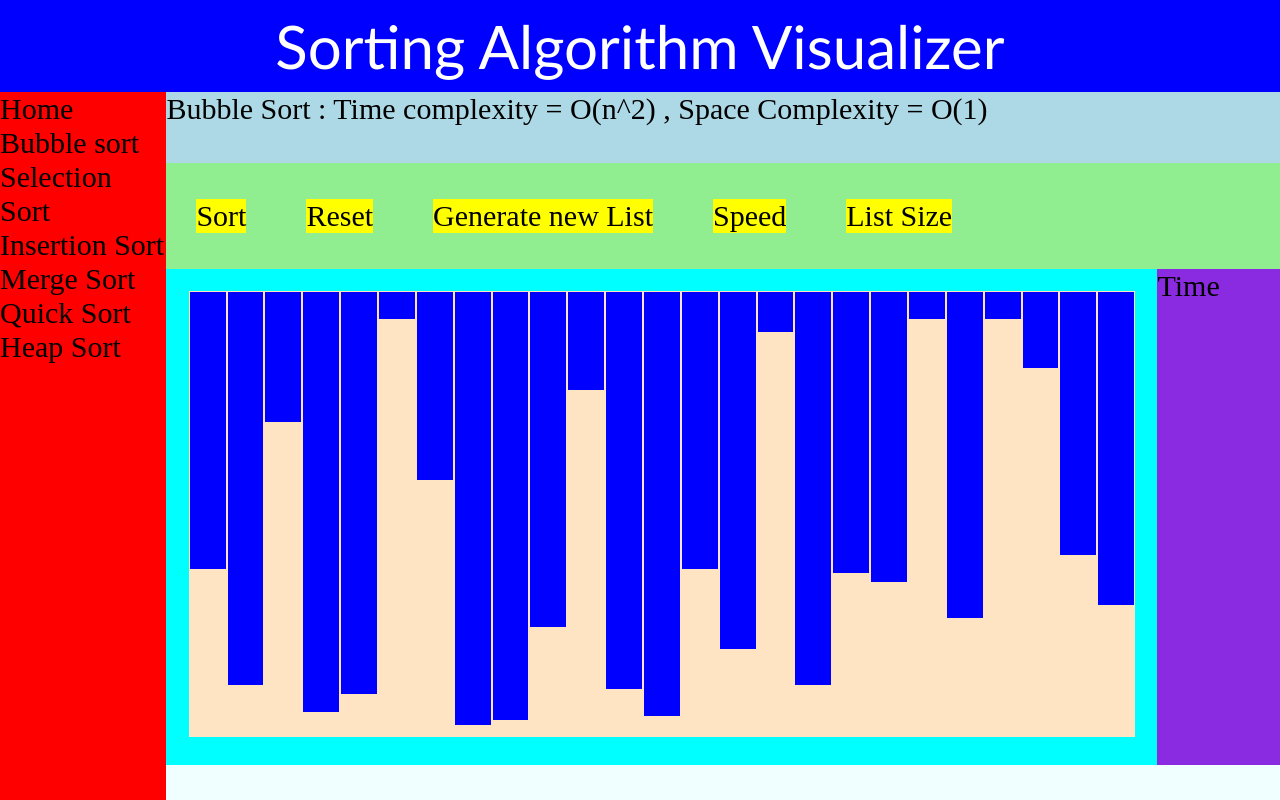
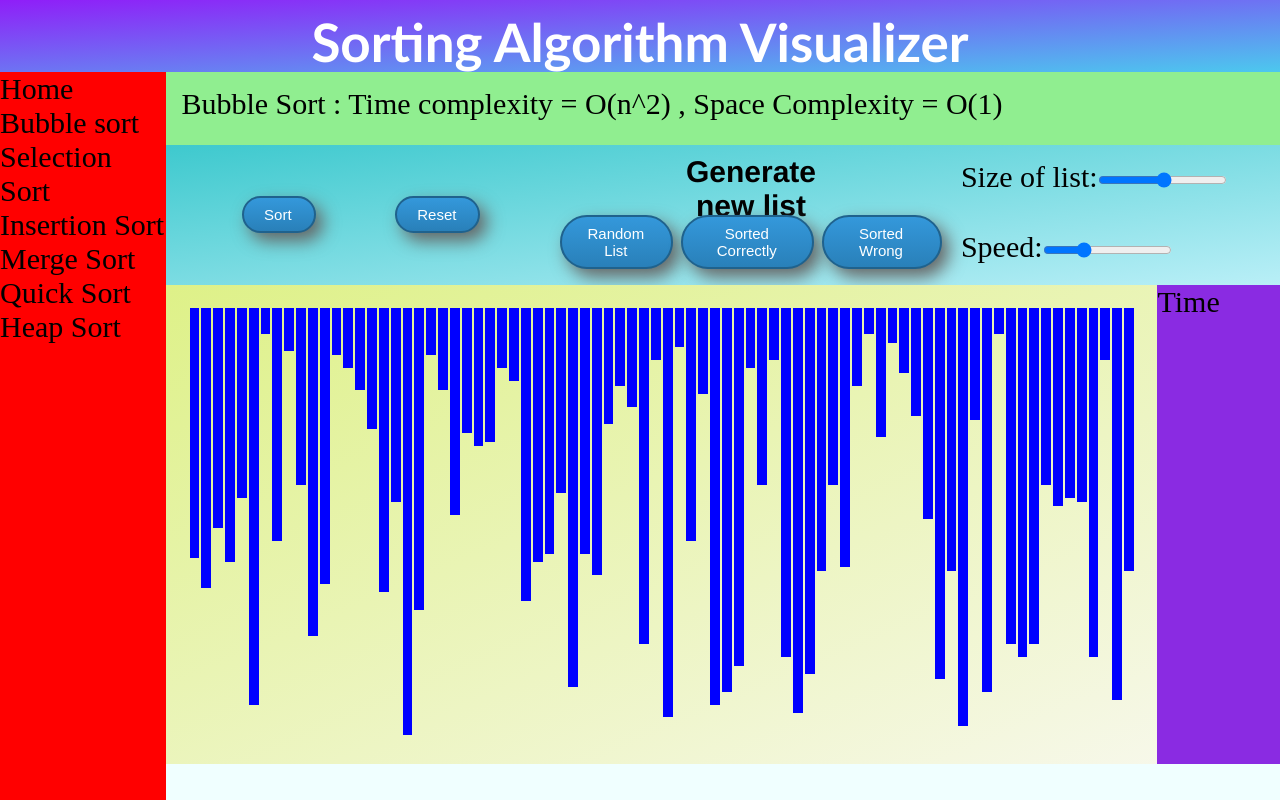
Before and after one commit to sourashis59/sorting-visualizer, a plain HTML site: page index.html in a window 1280 px wide. Drawn offline with Linux system fonts and the light colour scheme.

Commit message:
button update

```diff
--- a/css/styles.css
+++ b/css/styles.css
@@ -25,7 +25,6 @@ body {
     height: 100vh;
 
     font-size: 3rem;
-    background-color: red;
 
     display: flex;
     flex-direction: column;
@@ -34,9 +33,11 @@ body {
 .heading {
     background: blue;
 
-    height: 13%;
+    height: 9%;
 
     text-align: center;
+
+    background: linear-gradient(to top left, #4cc8ee, #8f1ef8);
 }
 
 .heading_text {
@@ -44,13 +45,13 @@ body {
 
     font-family: "Gill Sans", "Gill Sans MT", Calibri, "Trebuchet MS",
         sans-serif;
-    font-size: 6rem;
+    font-size: 5.3rem;
     color: white;
 }
 
 .container {
+    flex: 1;
     height: 100%;
-    background-color: orange;
 
     display: flex;
 }
@@ -68,46 +69,142 @@ body {
 }
 
 .button_container {
-    background-color: lightgreen;
+    background: linear-gradient(to top left, #b9eff7, #3ec9ce);
     display: flex;
-    flex-wrap: nowrap;
+    flex-direction: row;
 
-    height: 15%;
+    /* flex-wrap: nowrap; */
+}
+
+.buttonDiv {
+    width: 35%;
+
+    display: flex;
+    justify-content: space-evenly;
+}
+
+.generateNewListContainer {
+    width: 35%;
+    display: flex;
+    flex-direction: column;
+}
+
+.generateSubButtonContainer {
+    display: flex;
+    justify-content: space-evenly;
+}
+
+#generateNewListHeading {
+    justify-content: center;
+    align-self: center;
+
+    /* background-color: white; */
+
+    font-family: "Franklin Gothic Medium", "Arial Narrow", Arial, sans-serif;
+    font-size: 3rem;
+
+    font-weight: 700;
+    height: 40%;
+    width: 50%;
+    text-align: center;
+    margin-top: 1rem;
+}
+
+.inputDiv {
+    /* margin: 1rem; */
+    display: flex;
+    flex-direction: column;
+}
+
+.listSizeDiv {
+    flex: 1;
+    display: flex;
+
+    margin: 1.5rem;
+}
+
+.listSizeDiv > div {
+    color: black;
+    text-align: center;
 }
 
 .bttn {
-    /* flex: 1; */
+    align-self: center;
 
-    align-self: center;
     justify-content: center;
-    margin: 3rem;
+    margin: 0.4rem;
+    text-align: center;
+}
 
-    background-color: yellow;
+.bttn {
+    background: #3498db;
+    background-image: -webkit-linear-gradient(top, #3498db, #2980b9);
+    background-image: -moz-linear-gradient(top, #3498db, #2980b9);
+    background-image: -ms-linear-gradient(top, #3498db, #2980b9);
+    background-image: -o-linear-gradient(top, #3498db, #2980b9);
+    background-image: linear-gradient(to bottom, #3498db, #2980b9);
+    -webkit-border-radius: 60;
+    -moz-border-radius: 60;
+    border-radius: 60px;
+    -webkit-box-shadow: 7px 8px 17px #666666;
+    -moz-box-shadow: 7px 8px 17px #666666;
+    box-shadow: 7px 8px 17px #666666;
+    font-family: Arial;
+    color: #ffffff;
+    font-size: 15px;
+    padding: 8px 22px 8px 20px;
+    border: solid #1f628d 2px;
+    text-decoration: none;
+}
+
+.bttn:hover {
+    background: #a9fc3c;
+    background-image: -webkit-linear-gradient(top, #a9fc3c, #d9d934);
+    background-image: -moz-linear-gradient(top, #a9fc3c, #d9d934);
+    background-image: -ms-linear-gradient(top, #a9fc3c, #d9d934);
+    background-image: -o-linear-gradient(top, #a9fc3c, #d9d934);
+    background-image: linear-gradient(to bottom, #a9fc3c, #d9d934);
+    text-decoration: underline;
+
+    color: black;
 }
 
 .bttn:hover {
     cursor: pointer;
 }
 
+.disabledButton {
+    background: red;
+}
+
+.disabledButton:hover {
+    cursor: not-allowed;
+    background: red;
+}
+
+input {
+    color: red;
+    background: red;
+}
 .algo_detail {
-    background-color: lightblue;
+    background-color: lightgreen;
     height: 10%;
 }
 
+.algo_detail > p {
+    margin: 1.5rem;
+    color: black;
+}
+
 .list_bar_container {
-    background-color: aqua;
+    background: linear-gradient(to top left, #f8f8ef, #def188);
     flex: 1;
 
     display: flex;
 }
 
-.bottom_bar {
-    background-color: azure;
-    height: 5%;
-}
-
 .list_bar_inner_container {
-    background-color: bisque;
+    /* background: linear-gradient(to top left, #7c69e7, #50107a); */
     height: 90%;
 
     margin: 2%;
@@ -118,9 +215,18 @@ body {
     flex-direction: row;
 }
 
+.bottom_bar {
+    background-color: azure;
+    height: 5%;
+}
+
 .timer {
     background-color: blueviolet;
     height: 100%;
 
     flex: 1;
 }
+
+.hidden {
+    display: none;
+}
--- a/index.html
+++ b/index.html
@@ -12,7 +12,7 @@
 <body>
 
 
-    <div class="heading"><p class="heading_text">Sorting Algorithm Visualizer</p></div>
+    <div class="heading"><h3 class="heading_text ">Sorting Algorithm Visualizer</h3></div>
 
     <div class="container">
 
@@ -31,16 +31,42 @@
 
         <div class="container1">
 
-            <div class="algo_detail">Bubble Sort : Time complexity = O(n^2) , Space Complexity = O(1)</div>
+            <div class="algo_detail"><p>Bubble Sort : Time complexity = O(n^2) , Space Complexity = O(1)</p></div>
 
 
             <div class="button_container">
 
-                <div class=" bttn canBeDisabled" id="sortButton">Sort</div>
-                <div class=" bttn " id="resetButton">Reset</div>
-                <div class="bttn canBeDisabled" id="generateNewListButton">Generate new List</div>
-                <div class="bttn canBeDisabled" id="speedButton">Speed</div>
-                <div class=" bttn canBeDisabled" id="sizeButton" >List Size</div>
+                <div class="buttonDiv">
+                    <button class=" bttn canBeDisabled " id="sortButton">Sort</button>
+                    <button class=" bttn " id="resetButton">Reset</button>
+                </div>
+
+
+                <div class="generateNewListContainer">
+                    <div  id="generateNewListHeading">Generate new list</div>
+
+                    <div class="generateSubButtonContainer">
+                        <button class="generateSubButton bttn canBeDisabled  " id = "generateRandomList">Random List</button>
+                        <button class="generateSubButton bttn canBeDisabled" id = "generateCorrectlySortedList">Sorted Correctly</button>
+                        <button class="generateSubButton bttn canBeDisabled" id = "generateWronglySortedList">Sorted Wrong</button>
+                    </div>
+                </div>
+
+
+
+                <div class="inputDiv">
+
+                    <div class="listSizeDiv">
+                        <div>Size of list:</div>
+                        <input type="range" class ="canBeDisabled" id="listSize" min=5 max=150 step=1 value=80>
+                    </div>
+
+                    <div class="listSizeDiv">
+                        <p>Speed:</p>
+                        <input type="range" class ="canBeDisabled" id="speed" min=1 max=100 step=1 value=30>
+                    </div>
+
+                </div>
 
             </div>
 
@@ -50,12 +76,9 @@
 
 
 
-            <div class="list_bar_container">
+            <div class="list_bar_container ">
 
                 <div class="list_bar_inner_container">
-
-
-
                 </div>
 
                 <div class="timer">
@@ -94,3 +117,8 @@
     <script src="script/bubbleSort.js"></script>
 </body>
 </html>
+
+
+
+<!-- HTML !-->
+<!-- <button class="bttn" role="button">Button 19</button> -->
--- a/script/bubbleSort.js
+++ b/script/bubbleSort.js
@@ -25,5 +25,5 @@ const bubbleSort = async function () {
         );
     }
 
-    console.log("bubble sort function finished");
+    endSorting();
 };
--- a/script/main.js
+++ b/script/main.js
@@ -2,18 +2,31 @@
 
 //*variables declaration
 
-const listSize = 25;
+let listSizeInputElement = document.getElementById("listSize");
+let listSize = Number(listSizeInputElement.value);
+
+let speedInputElement = document.getElementById("speed");
+let speed = Number(speedInputElement.value);
+
 let sortingGoingOn = false;
 
 let listVal = [];
 let listBarDiv = [];
 
+let timeOuts = [];
 let netDelay = 0;
-let delayTime = 100;
+let delayTime = 1000;
 
 const style = getComputedStyle(document.body);
 
-const generateNewListButton = document.getElementById("generateNewListButton");
+const generateRandomListButton = document.getElementById("generateRandomList");
+const generateCorrectlySortedButton = document.getElementById(
+    "generateCorrectlySortedList"
+);
+const generateWronglySortedButton = document.getElementById(
+    "generateWronglySortedList"
+);
+
 const sortButton = document.getElementById("sortButton");
 const barContainer = document.querySelector(".list_bar_inner_container");
 const resetButton = document.querySelector("#resetButton");
@@ -26,12 +39,20 @@ const resetDelayTime = function () {
 };
 
 const resetAll = function () {
+    for (let i = 0; i < timeOuts.length; i++) {
+        clearTimeout(timeOuts[i]);
+    }
+
+    timeOuts = [];
+
     sortingGoingOn = false;
 
     listVal = [];
     listBarDiv = [];
 
     resetDelayTime();
+
+    enableButtonsFun();
 };
 
 //retuns random integer within range [lowRange, highRange)
@@ -40,8 +61,8 @@ const getRandomInt = function (lowRange, highRange) {
     return lowRange + Math.floor(Math.random() * diff);
 };
 
-const generateArrayFun = function () {
-    console.log("generate new list button clicked");
+const generateList = function (e) {
+    console.log("generate new list function called");
 
     resetAll();
 
@@ -49,8 +70,20 @@ const generateArrayFun = function () {
     barContainer.innerHTML = "";
 
     let marginSize = 0.1;
+
+    let sortingType = "generateRandomList";
+
+    if (e) {
+        sortingType = e.target.id;
+    }
+
     for (let i = 0; i < listSize; i++) {
-        listVal[i] = getRandomInt(5, 100);
+        if (sortingType === "generateRandomList")
+            listVal[i] = getRandomInt(5, 100);
+        else if (sortingType === "generateCorrectlySortedList")
+            listVal[i] = ((i + 1) * 100) / listSize;
+        else if (sortingType === "generateWronglySortedList")
+            listVal[i] = ((listSize - i + 1) * 100) / listSize;
 
         listBarDiv[i] = document.createElement("div");
         barContainer.appendChild(listBarDiv[i]);
@@ -61,8 +94,19 @@ const generateArrayFun = function () {
                 height: ${listVal[i]}%;
                 width:  ${100 / listSize}%;
 
+
                 `;
     }
+};
+
+const updateListSize = function () {
+    listSize = Number(listSizeInputElement.value);
+    generateList();
+};
+
+const updateSpeed = function () {
+    speed = Number(speedInputElement.value);
+    delayTime = 1000 / (speed * speed);
 };
 
 const sortNumArray = function (numArray) {
@@ -78,9 +122,10 @@ const sortFun = function (e) {
         console.log("sorting started ");
 
         sortingGoingOn = true;
+        disableButtonsFun();
 
-        let newSortedList = [...listVal];
-        sortNumArray(newSortedList);
+        // let newSortedList = [...listVal];
+        // sortNumArray(newSortedList);
 
         bubbleSort();
 
@@ -97,26 +142,66 @@ const sortFun = function (e) {
     resetDelayTime();
 };
 
+const handleGenerateList = function (e) {
+    if (!e.target.classList.contains("disabledButton") && !sortingGoingOn)
+        generateList(e);
+};
+
 const handleReset = function () {
     resetAll();
-    generateArrayFun();
+    generateList();
+};
+
+const disableButtonsFun = function () {
+    for (let i = 0; i < disabledButtons.length; i++) {
+        disabledButtons[i].disabled = true;
+        disabledButtons[i].classList.add("disabledButton");
+    }
+};
+
+const enableButtonsFun = function () {
+    for (let i = 0; i < disabledButtons.length; i++) {
+        disabledButtons[i].disabled = false;
+        disabledButtons[i].classList.remove("disabledButton");
+    }
 };
 
 const handleDisabledButtons = function (e) {
     console.log("disabled button hovered");
     console.log("sortingGoingOn : " + sortingGoingOn);
-    if (sortingGoingOn) {
+    if (sortingGoingOn || e.target.classList.contains("disabledButton")) {
         e.target.style.cursor = "not-allowed";
+    } else {
+        e.target.style.cursor = "pointer";
     }
 };
 
+const endSorting = function () {
+    setTimeout(function () {
+        sortingGoingOn = false;
+        enableButtonsFun();
+
+        console.log(" sort function finished");
+    }, (netDelay += delayTime));
+};
+
 //*event listeners
+
+listSizeInputElement.addEventListener("input", updateListSize);
+speedInputElement.addEventListener("input", updateSpeed);
+
 sortButton.addEventListener("click", sortFun);
-generateNewListButton.addEventListener("click", generateArrayFun);
+generateRandomListButton.addEventListener("click", handleGenerateList);
+generateCorrectlySortedButton.addEventListener("click", handleGenerateList);
+generateWronglySortedButton.addEventListener("click", handleGenerateList);
+
 resetButton.addEventListener("click", handleReset);
 
-for (let i = 0; i < disabledButtons.length; i++) {
-    disabledButtons[i].addEventListener("mouseover", handleDisabledButtons);
-}
+// for (let i = 0; i < disabledButtons.length; i++) {
+//     disabledButtons[i].addEventListener("mouseover", handleDisabledButtons);
+// }
 
-generateArrayFun();
+updateListSize();
+updateSpeed();
+generateList();
+// disableButtonsFun();
--- a/script/visualization.js
+++ b/script/visualization.js
@@ -13,12 +13,12 @@
 // };
 
 const changeBarStyle = function (listBarDiv, newHeight, newColor) {
-    setTimeout(function () {
+    let id = setTimeout(function () {
         listBarDiv.style.backgroundColor = newColor;
         listBarDiv.style.height = `${newHeight}%`;
-    }, netDelay);
+    }, (netDelay += delayTime));
 
-    netDelay += delayTime;
+    timeOuts.push(id);
 };
 
 const barCheckingVisualize = function (listBarDiv, listVal) {
```
